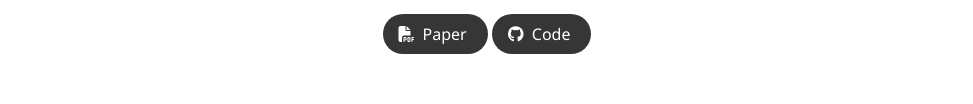
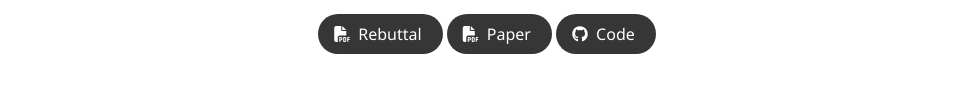
Before and after one commit to 11chens/SEA-Nav.github.io, a plain HTML site: page index.html in a window 1280 px wide. Shown: the part 297-401 px from the top of the page, without its empty margins (153-1126 px from the left). Drawn offline with nearby package versions, Linux system fonts and the light colour scheme; some icons are missing; a web font is replaced by a local one.

Commit message:
add rebuttle

```diff
--- a/index.html
+++ b/index.html
@@ -83,8 +83,22 @@
                     <span class="author-block">Affiliation</span>
                   </div>
 
+
                   <div class="column has-text-centered">
+
                     <div class="publication-links">
+                    <!-- PDF link -->
+                      <span class="link-block">
+                        <a href="./paper/rebuttal.pdf" target="_blank"
+                        class="external-link button is-normal is-rounded is-dark">
+                        <span class="icon">
+                          <i class="fas fa-file-pdf"></i>
+                        </span>
+                        <span>Rebuttal</span>
+                      </a>
+                    </span>
+
+                    <!-- <div class="publication-links"> -->
                     <!-- PDF link -->
                       <span class="link-block">
                         <a href="./paper/corl2025.pdf" target="_blank"
```
Also changed, not shown: 1 other file.
